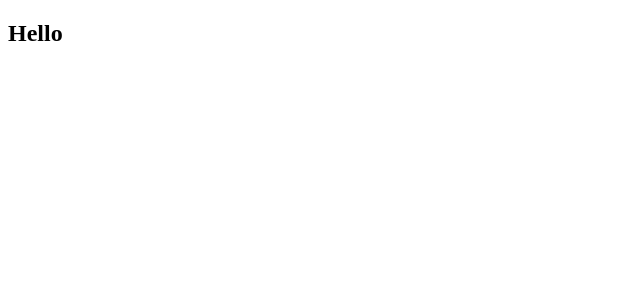
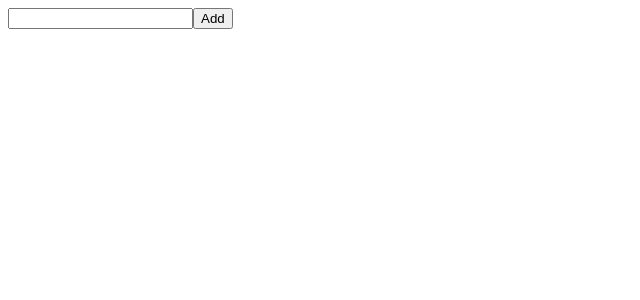
Before and after one commit to tenmakamatani/redux-typescript-todo, a React app: page / in a window 1280 px wide. Shown: the top 300 px of the page, without its empty margins (0-640 px from the left). Built offline with nearby package versions, Linux system fonts and the light colour scheme.

Commit message:
completed Add Todo Form

```diff
--- /dev/null
+++ b/src/client/components/AddTodoForm.tsx
@@ -0,0 +1,17 @@
+import * as React from "react";
+import { useState } from "react";
+
+interface IProps {
+    addTodo: (text: string) => any;
+}
+
+export default (props: IProps) => {
+    const [value, setValue] = useState("");
+    return (
+        <div>
+            <input type="text" onChange={ (e) => setValue(e.currentTarget.value) }/>
+            <button onClick={props.addTodo(value)}>Add</button>
+            <h1>{ value }</h1>
+        </div>
+    )
+}
--- a/src/client/components/Root.tsx
+++ b/src/client/components/Root.tsx
@@ -1,7 +1,13 @@
 import * as React from "react";
+
+import AddTodoForm from "../containers/AddTodoForm";
+// import TodoList from "../containers/TodoList";
 
 export default () => {
     return (
-        <h1>Hello</h1>
+        <div>
+            <AddTodoForm />
+
+        </div>
     );
 };
--- /dev/null
+++ b/src/client/containers/AddTodoForm.tsx
@@ -0,0 +1,23 @@
+import { connect } from "react-redux";
+import { Dispatch, Action } from "redux";
+import { addTodo } from "../modules/todos/action";
+
+import { ITodoState } from "../modules/todos/types";
+
+import AddTodoForm from "../components/AddTodoForm";
+
+const mapStateToProps = (state: ITodoState) => {
+    return {
+    }
+}
+
+const mapDispatchToProps = (dispatch: Dispatch<Action>) => {
+    return {
+        addTodo: (text: string) => dispatch(addTodo({ text: text }))
+    }
+}
+
+export default connect(
+    mapStateToProps,
+    mapDispatchToProps
+)(AddTodoForm);
--- a/src/client/index.tsx
+++ b/src/client/index.tsx
@@ -2,12 +2,12 @@ import * as React from "react";
 import * as ReactDOM from "react-dom";
 
 import { Provider } from "react-redux";
-import App from "./containers/App";
+import Root from "./components/Root";
 import { store } from "./modules/store";
 
 ReactDOM.render(
     <Provider store={ store }>
-        <App />
+        <Root />
     </Provider>,
     document.getElementById("root")
 );
```
